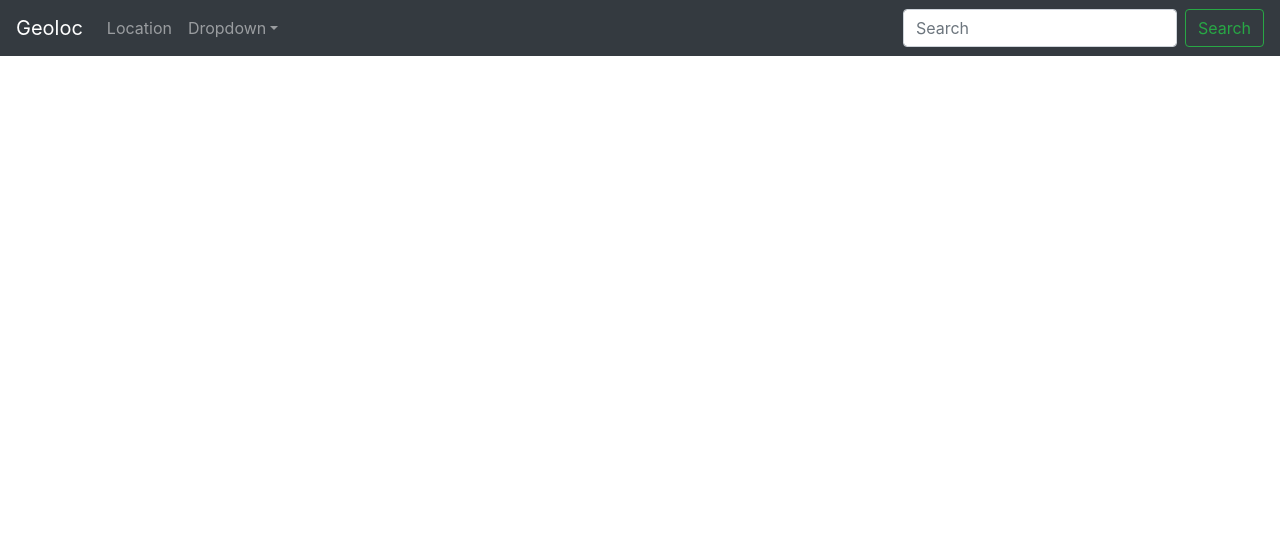
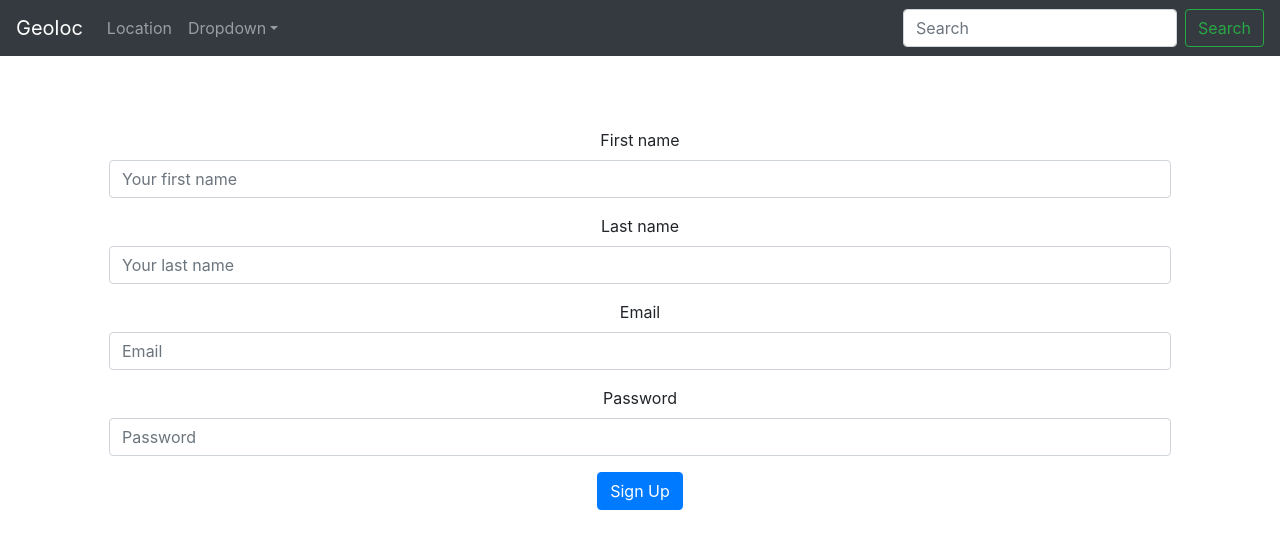
Before and after one commit to kkulewski/geoloc-app, an Angular app: page /register in a window 1280 px wide. Before the commit this address led to /. Shown: the top 548 px of the page. Built offline with nearby package versions, Linux system fonts and the light colour scheme.

Commit message:
Add register component + routing

```diff
--- /dev/null
+++ b/src/app/account/account.service.ts
@@ -0,0 +1,12 @@
+import { HttpClient, HttpHeaders } from '@angular/common/http';
+
+export class AccountService {
+
+    constructor(private http: HttpClient, private baseUrl: string) {}
+
+    register(email: string, password: string, firstName: string, lastName: string) {
+        const body = JSON.stringify({ email, password, firstName, lastName });
+        const headers = new HttpHeaders({ 'Content-Type': 'application/json' });
+        return this.http.post(this.baseUrl + 'api/account/register', body, {headers});
+    }
+}
--- /dev/null
+++ b/src/app/account/register/register.component.html
@@ -0,0 +1,31 @@
+<form #f="ngForm" (ngSubmit)="registerUser(f)">
+
+    <div class="form-group">
+        <label for="first-name">First name</label>
+        <input id="first-name" type="text" required name="firstName" class="form-control" placeholder="Your first name" tmFocus ngModel>
+    </div>
+
+    <div class="form-group">
+        <label for="last-name">Last name</label>
+        <input id="last-name" type="text" required name="lastName" class="form-control" placeholder="Your last name" ngModel>
+    </div>
+
+    <div class="form-group">
+        <label for="email">Email</label>
+        <input id="email" type="text" required name="email" class="form-control" placeholder="Email" ngModel>
+    </div>
+
+    <div class="form-group">
+        <label for="password">Password</label>
+        <input id="password" type="password" required name="password" class="form-control" placeholder="Password" ngModel>
+    </div>
+
+    <div class="form-group">
+        <button type="submit" class="btn btn-primary">Sign Up</button>
+    </div>
+
+    <div *ngIf="resultMessage">
+        <strong>Result:</strong> {{resultMessage}}
+    </div>
+
+</form>
--- /dev/null
+++ b/src/app/account/register/register.component.ts
@@ -0,0 +1,35 @@
+import { Component, Inject } from '@angular/core';
+import { Response } from '@angular/http';
+import { IRegisterModel } from '../models/register.model';
+import { AccountService } from '../account.service';
+import { HttpClient } from '@angular/common/http';
+
+@Component({
+    selector: 'app-register',
+    templateUrl: './register.component.html'
+})
+export class RegisterComponent {
+    isRequesting = false;
+    resultMessage = '';
+    accountService: AccountService;
+
+    constructor(private http: HttpClient, @Inject('BASE_URL') private baseUrl: string) {
+        this.accountService = new AccountService(this.http, this.baseUrl);
+    }
+
+    registerUser({ value, valid }: { value: IRegisterModel, valid: boolean }) {
+        this.isRequesting = true;
+        if (valid) {
+            this.accountService.register(value.email, value.password, value.firstName, value.lastName)
+                .subscribe(
+                    (response: Response) => {
+                        this.resultMessage = ' ' + response;
+                        this.isRequesting = false;
+                    },
+                    error => {
+                        this.resultMessage = ' ' + error;
+                        this.isRequesting = false;
+                    });
+        }
+    }
+}
```
Also changed, not shown: src/app/account/models/register.model.ts (added, +7 -0 lines), src/app/app.module.ts (+6 -1 lines).
